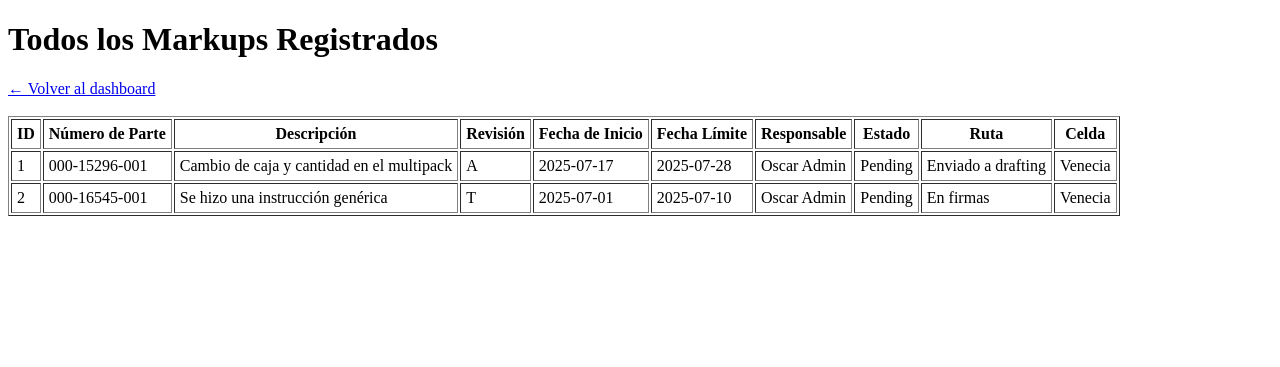
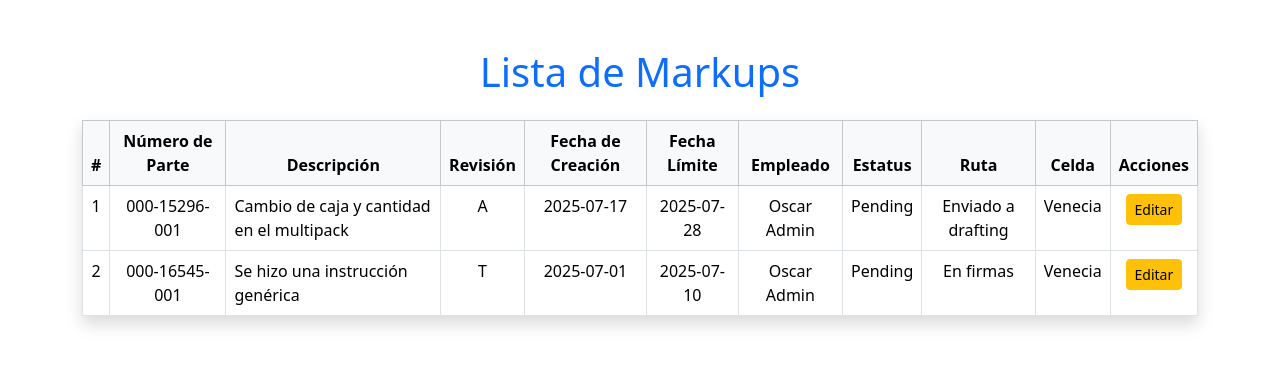
Before and after one commit to teran2410/Gestor-de-Markups, a Flask app: page /markups in a window 1280 px wide. Shown: the top 367 px of the page. Run offline with Flask 3, Linux system fonts and the light colour scheme; a user stored in the database is signed in; data comes from the database, SQL or seed files in the repository; both versions use the stored data as it was after the commit.

Commit message:
Se agregó modal para editar markups y ya quedó funcionando correctamente

```diff
--- a/db/queries.py
+++ b/db/queries.py
@@ -96,3 +96,4 @@ GET_CORETEAM_BY_ID = "SELECT * FROM coreTeams WHERE id = ?;"
 # ================================
 
 GET_ALL_MARKUPS_WITH_DETAILS = "SELECT * FROM view_markups ORDER BY created_at DESC;"
+GET_MARKUP_DETAILS_BY_ID = "SELECT * FROM view_markups WHERE id = ?;"
--- a/src/app.py
+++ b/src/app.py
@@ -2,28 +2,39 @@ import sys
 import os
 sys.path.append(os.path.abspath(os.path.join(os.path.dirname(__file__), '..')))
 
-from flask import Flask, render_template, request, redirect, session, url_for
+from flask import Flask, render_template, request, redirect, session, url_for, flash
 from werkzeug.security import generate_password_hash, check_password_hash
 import sqlite3
-from db.queries import INSERT_EMPLOYEE, GET_ALL_ROLES, GET_ALL_AREAS, INSERT_MARKUP, GET_ALL_ROUTES, GET_ALL_STATUSES, GET_ALL_WORKCELLS, GET_ALL_MARKUPS_WITH_DETAILS
+from db.queries import (
+    INSERT_EMPLOYEE, GET_ALL_ROLES, GET_ALL_AREAS, INSERT_MARKUP,
+    GET_ALL_ROUTES, GET_ALL_STATUSES, GET_ALL_WORKCELLS
+)
 from datetime import datetime, timedelta
+from dateutil.parser import parse as parse_date
 
 app = Flask(__name__)
 app.secret_key = "O~27GpQv0q4^HbMtz_!rJ$Xe#LAvkTdn6pZfu&B3mcs@Y81W"
+DB_PATH = os.path.join("instance", "markups.db")
 
-# Ruta a la base de datos en la carpeta /instance
-DB_PATH = os.path.join("instance", "markups.db")
+# Función para filtrar y formatear fechas en plantillas
+@app.template_filter('datetimeformat')
+def datetimeformat(value, format='%Y-%m-%d'):
+    try:
+        if isinstance(value, str):
+            value = datetime.fromisoformat(value)
+        return value.strftime(format)
+    except Exception:
+        return ''
 
 @app.route("/register", methods=["GET", "POST"])
 def register():
     conn = sqlite3.connect(DB_PATH)
-    conn.execute("PRAGMA foreign_keys = ON;")  # 👈 activa restricciones de claves foráneas
+    conn.execute("PRAGMA foreign_keys = ON;")
     cursor = conn.cursor()
 
     message = None
     error = None
 
-    # Obtener roles y áreas para el formulario
     cursor.execute(GET_ALL_ROLES)
     roles = cursor.fetchall()
 
@@ -39,10 +50,8 @@ def register():
             id_role = int(request.form["id_role"])
             id_area = int(request.form["id_area"])
 
-            # Generar hash de la contraseña
             password_hash = generate_password_hash(password)
 
-            # Insertar en la base de datos
             cursor.execute(INSERT_EMPLOYEE, (id_employee, name, lastname, password_hash, id_role, id_area))
             conn.commit()
             message = "Empleado registrado exitosamente."
@@ -65,10 +74,9 @@ def login():
         password = request.form["password"]
 
         conn = sqlite3.connect(DB_PATH)
-        conn.execute("PRAGMA foreign_keys = ON;")  # 👈 activa restricciones de claves foráneas
+        conn.execute("PRAGMA foreign_keys = ON;")
         cursor = conn.cursor()
 
-        # Buscar al empleado por ID
         cursor.execute("SELECT id_employee, name, lastname, password, id_role FROM employees WHERE id_employee = ?", (id_employee,))
         user = cursor.fetchone()
         conn.close()
@@ -76,7 +84,6 @@ def login():
         if user:
             user_id, name, lastname, hashed_password, role = user
             if check_password_hash(hashed_password, password):
-                # Iniciar sesión
                 session["user_id"] = user_id
                 session["name"] = name
                 session["role"] = role
@@ -102,6 +109,31 @@ def logout():
     session.clear()
     return redirect(url_for("login"))
 
+@app.route("/markups")
+def list_markups():
+    conn = sqlite3.connect(DB_PATH)
+    cursor = conn.cursor()
+    cursor.execute("SELECT * FROM view_markups")
+    markups = cursor.fetchall()
+
+    # Para los selects en los modales
+    cursor.execute("SELECT id_employee, name || ' ' || lastname FROM employees")
+    employees = cursor.fetchall()
+
+    cursor.execute("SELECT * FROM status")
+    statuses = cursor.fetchall()
+
+    cursor.execute("SELECT * FROM routes")
+    routes = cursor.fetchall()
+
+    cursor.execute("SELECT id, name FROM workCells")
+    workcells = cursor.fetchall()
+
+    conn.close()
+    return render_template("list_markups.html", markups=markups,
+                           employees=employees, statuses=statuses,
+                           routes=routes, workcells=workcells)
+
 @app.route("/markups/new", methods=["GET", "POST"])
 def new_markup():
     if "user_id" not in session:
@@ -112,7 +144,6 @@ def new_markup():
     conn.execute("PRAGMA foreign_keys = ON;")
     cursor = conn.cursor()
 
-    # GET: mostrar celdas
     cursor.execute(GET_ALL_WORKCELLS)
     workcells = cursor.fetchall()
 
@@ -122,18 +153,14 @@ def new_markup():
         revision = request.form["revision"]
         workCell_id = request.form["workCell_id"]
         employee_id = session["user_id"]
+
         created_at_str = request.form["created_at"]
-
         try:
             created_at = datetime.strptime(created_at_str, "%Y-%m-%d").date()
         except ValueError:
             message = "Fecha inválida. Usa el formato correcto (YYYY-MM-DD)."
-            conn.close()
-            return render_template("new_markup.html",
-                                   workcells=workcells,
-                                   message=message)
+            return render_template("new_markup.html", workcells=workcells, message=message)
 
-        # Calcular fecha de entrega (7 días hábiles)
         due_date = created_at
         added_days = 0
         while added_days < 7:
@@ -141,24 +168,22 @@ def new_markup():
             if due_date.weekday() < 5:
                 added_days += 1
 
-        # Obtener ID de status y route predeterminados
         cursor.execute("SELECT id FROM status WHERE status = 'Pending'")
-        result = cursor.fetchone()
-        if not result:
+        status_id = cursor.fetchone()
+        if not status_id:
             message = "No se encontró el estado 'Pending'."
             conn.close()
             return render_template("new_markup.html", workcells=workcells, message=message)
-        status_id = result[0]
+        status_id = status_id[0]
 
         cursor.execute("SELECT id FROM routes WHERE route = 'Actualizando'")
-        result = cursor.fetchone()
-        if not result:
+        route_id = cursor.fetchone()
+        if not route_id:
             message = "No se encontró la ruta 'Actualizando'."
             conn.close()
             return render_template("new_markup.html", workcells=workcells, message=message)
-        route_id = result[0]
+        route_id = route_id[0]
 
-        # Insertar markup
         cursor.execute(INSERT_MARKUP, (
             part_number, description, revision,
             created_at.isoformat(), due_date.isoformat(),
@@ -167,28 +192,71 @@ def new_markup():
 
         conn.commit()
         conn.close()
-        return redirect(url_for("dashboard"))
+        flash("✅ Markup creado correctamente.", "success")
+        return redirect(url_for("list_markups"))
 
-    # Si GET o si hubo error
-    conn.close()
-    return render_template("new_markup.html",
-                           workcells=workcells,
-                           message=message)
+    return render_template("new_markup.html", workcells=workcells, message=message)
 
-@app.route("/markups")
-def list_markups():
-    if "user_id" not in session:
-        return redirect(url_for("login"))
-
+@app.route("/markups/edit/<int:id>", methods=["POST"])
+def edit_markup(id):
     conn = sqlite3.connect(DB_PATH)
-    conn.row_factory = sqlite3.Row  # Para acceder a las columnas por nombre
+    conn.execute("PRAGMA foreign_keys = ON;")
     cursor = conn.cursor()
 
-    cursor.execute(GET_ALL_MARKUPS_WITH_DETAILS)
-    markups = cursor.fetchall()
+    part_number = request.form["part_number"]
+    description = request.form["description"]
+    revision = request.form["revision"]
+    created_at_str = request.form["created_at"]
+    employee_id = request.form["employee_id"]
+    status_id = request.form["status_id"]
+    route_id = request.form["route_id"]
+    workcell_id = request.form["workcell_id"]
 
+    # Calcular la nueva fecha límite (7 días hábiles después de created_at)
+    try:
+        created_at = parse_date(created_at_str).date()
+        due_date = created_at
+        added_days = 0
+        while added_days < 7:
+            due_date += timedelta(days=1)
+            if due_date.weekday() < 5:  # solo lunes a viernes
+                added_days += 1
+    except ValueError:
+        conn.close()
+        return "❌ Error en la fecha", 400
+
+    # Actualizar el registro
+    cursor.execute("""
+        UPDATE markups
+        SET part_number = ?, description = ?, revision = ?, created_at = ?, due_date = ?,
+            employee_id = ?, status_id = ?, route_id = ?, workCell_id = ?
+        WHERE id = ?
+    """, (
+        part_number, description, revision, created_at.isoformat(), due_date.isoformat(),
+        employee_id, status_id, route_id, workcell_id, id
+    ))
+
+    conn.commit()
     conn.close()
-    return render_template("list_markups.html", markups=markups)
+    return redirect(url_for("list_markups"))
+
+# Función para eliminar markup
+@app.route("/markups/delete/<int:id>", methods=["POST"])
+def delete_markup(id):
+    conn = sqlite3.connect(DB_PATH)
+    conn.execute("PRAGMA foreign_keys = ON;")
+    cursor = conn.cursor()
+
+    try:
+        cursor.execute("DELETE FROM markups WHERE id = ?", (id,))
+        conn.commit()
+        flash("✅ Markup eliminado correctamente.", "success")
+    except sqlite3.Error as e:
+        flash(f"❌ Error al eliminar el markup: {e}", "error")
+    finally:
+        conn.close()
+
+    return redirect(url_for("list_markups"))
 
 if __name__ == "__main__":
     app.run(debug=True)
--- a/src/templates/list_markups.html
+++ b/src/templates/list_markups.html
@@ -1,45 +1,128 @@
+<!-- list_markups.html -->
 <!DOCTYPE html>
 <html lang="es">
 <head>
     <meta charset="UTF-8">
-    <title>Listado de Markups</title>
+    <title>Lista de Markups</title>
+    <link href="https://cdn.jsdelivr.net/npm/bootstrap@5.3.7/dist/css/bootstrap.min.css" rel="stylesheet">
+    <script src="https://cdn.jsdelivr.net/npm/bootstrap@5.3.7/dist/js/bootstrap.bundle.min.js"></script>
 </head>
 <body>
-    <h1>Todos los Markups Registrados</h1>
-    <a href="{{ url_for('dashboard') }}">← Volver al dashboard</a>
-    <br><br>
+    <div class="container mt-5">
+        <h1 class="text-center mb-4 text-primary">Lista de Markups</h1>
 
-    {% if markups %}
-        <table border="1" cellpadding="5">
+        <table class="table table-bordered shadow">
+            <thead class="table-light text-center">
                 <tr>
-                <th>ID</th>
+                    <th>#</th>
                     <th>Número de Parte</th>
                     <th>Descripción</th>
                     <th>Revisión</th>
-                <th>Fecha de Inicio</th>
+                    <th>Fecha de Creación</th>
                     <th>Fecha Límite</th>
-                <th>Responsable</th>
-                <th>Estado</th>
+                    <th>Empleado</th>
+                    <th>Estatus</th>
                     <th>Ruta</th>
                     <th>Celda</th>
+                    <th>Acciones</th>
                 </tr>
-            {% for m in markups %}
-            <tr>
-                <td>{{ m["id"] }}</td>
-                <td>{{ m["part_number"] }}</td>
-                <td>{{ m["description"] }}</td>
-                <td>{{ m["revision"] }}</td>
-                <td>{{ m["created_at"] }}</td>
-                <td>{{ m["due_date"] }}</td>
-                <td>{{ m["employee_name"] }}</td>
-                <td>{{ m["status"] }}</td>
-                <td>{{ m["route"] }}</td>
-                <td>{{ m["workcell_name"] }}</td>
+            </thead>
+            <tbody>
+                {% for markup in markups %}
+                <tr class="text-center">
+                    <td>{{ markup[0] }}</td>
+                    <td>{{ markup[1] }}</td>
+                    <td class="text-start">{{ markup[2] }}</td>
+                    <td>{{ markup[3] }}</td>
+                    <td>{{ markup[4]|datetimeformat }}</td>
+                    <td>{{ markup[5]|datetimeformat }}</td>
+                    <td>{{ markup[6] }}</td>
+                    <td>{{ markup[7] }}</td>
+                    <td>{{ markup[8] }}</td>
+                    <td>{{ markup[9] }}</td>
+                    <td>
+                        <button class="btn btn-warning btn-sm" data-bs-toggle="modal" data-bs-target="#editModal{{ markup[0] }}">
+                            Editar
+                        </button>
+                    </td>
                 </tr>
+
+                <!-- Modal de edición -->
+                <div class="modal fade" id="editModal{{ markup[0] }}" tabindex="-1" aria-labelledby="editLabel{{ markup[0] }}" aria-hidden="true">
+                  <div class="modal-dialog modal-lg">
+                    <div class="modal-content">
+                        <form action="{{ url_for('edit_markup', id=markup[0]) }}" method="POST">
+                        <div class="modal-header">
+                          <h5 class="modal-title" id="editLabel{{ markup[0] }}">Editar Markup #{{ markup[0] }}</h5>
+                          <button type="button" class="btn-close" data-bs-dismiss="modal" aria-label="Cerrar"></button>
+                        </div>
+                        <div class="modal-body">
+                          <div class="row mb-3">
+                            <div class="col">
+                              <label>Número de parte</label>
+                              <input type="text" name="part_number" class="form-control" value="{{ markup[1] }}">
+                            </div>
+                            <div class="col">
+                              <label>Revisión</label>
+                              <input type="text" name="revision" class="form-control" value="{{ markup[3] }}">
+                            </div>
+                          </div>
+                          <div class="mb-3">
+                            <label>Descripción</label>
+                            <textarea name="description" class="form-control">{{ markup[2] }}</textarea>
+                          </div>
+                          <div class="row mb-3">
+                            <div class="col">
+                              <label>Fecha de creación</label>
+                              <input type="date" name="created_at" class="form-control" value="{{ markup[4]|datetimeformat }}">
+                            </div>
+                          </div>
+                          <div class="row mb-3">
+                            <div class="col">
+                              <label>Responsable</label>
+                              <select name="employee_id" class="form-select">
+                                {% for emp in employees %}
+                                <option value="{{ emp[0] }}" {% if emp[1] == markup[6] %}selected{% endif %}>{{ emp[1] }}</option>
                                 {% endfor %}
+                              </select>
+                            </div>
+                            <div class="col">
+                              <label>Estatus</label>
+                              <select name="status_id" class="form-select">
+                                {% for status in statuses %}
+                                <option value="{{ status[0] }}" {% if status[1] == markup[7] %}selected{% endif %}>{{ status[1] }}</option>
+                                {% endfor %}
+                              </select>
+                            </div>
+                            <div class="col">
+                              <label>Ruta</label>
+                              <select name="route_id" class="form-select">
+                                {% for route in routes %}
+                                <option value="{{ route[0] }}" {% if route[1] == markup[8] %}selected{% endif %}>{{ route[1] }}</option>
+                                {% endfor %}
+                              </select>
+                            </div>
+                            <div class="col">
+                              <label>Celda</label>
+                              <select name="workcell_id" class="form-select">
+                                {% for cell in workcells %}
+                                <option value="{{ cell[0] }}" {% if cell[1] == markup[9] %}selected{% endif %}>{{ cell[1] }}</option>
+                                {% endfor %}
+                              </select>
+                            </div>
+                          </div>
+                        </div>
+                        <div class="modal-footer">
+                            <button type="button" class="btn btn-secondary" data-bs-dismiss="modal">Cerrar</button>
+                            <button type="submit" class="btn btn-success">Guardar cambios</button>
+                        </div>
+                      </form>
+                    </div>
+                  </div>
+                </div>
+                {% endfor %}
+            </tbody>
         </table>
-    {% else %}
-        <p>No hay markups registrados.</p>
-    {% endif %}
+    </div>
 </body>
 </html>
```
Also changed, not shown: instance/markups.db. Lines whose indentation alone changed are shown as unchanged.
